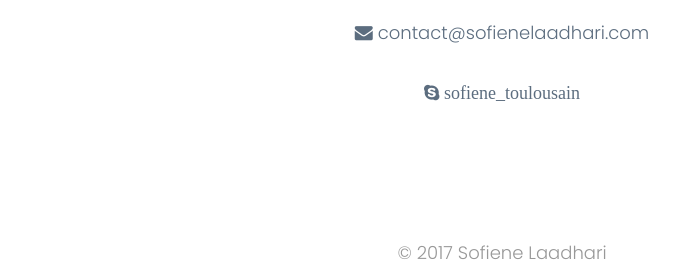
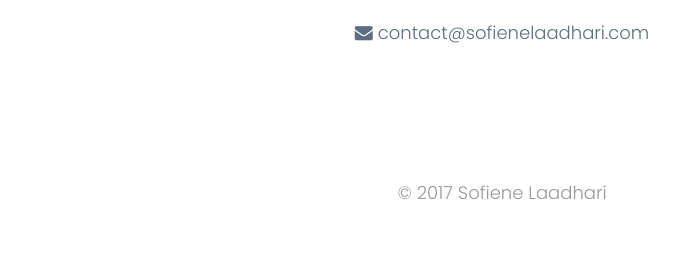
Before and after one commit to Sof31t/Sof31t.github.io, a plain HTML site: page index.html in a window 1280 px wide. Shown: the part 5666-5934 px from the top of the page, without its empty margins (138-817 px from the left). After the commit the page ends 5874 px from the top, so only its background shows below. Drawn offline with Linux system fonts and the light colour scheme.

Commit message:
remove skype

```diff
--- a/index.html
+++ b/index.html
@@ -308,8 +308,6 @@
 						<p><a href="http://maps.google.com/?q=Paris, France"><i class="fa fa-map-marker" aria-hidden="true"></i> Paris</a></p>
 						<p><a href="tel:+33770011796"><i class="fa fa-phone" aria-hidden="true"> +33 7 70 01 17 96</i></a></p>
 						<p><a href="mailto:contact@sofienelaadhari.com?subject=Hey Sofiene !&body=I just visited your website and i am wondering if…"><i class="fa fa-envelope" aria-hidden="true"></i> contact@sofienelaadhari.com</a></p>
-						<p><a href="skype:sofiene_toulousain?call"><i class="fa fa-skype" aria-hidden="true"> sofiene_toulousain</i></a></p>
-
 					</div>
 					<!--End Languages -->
 
```
